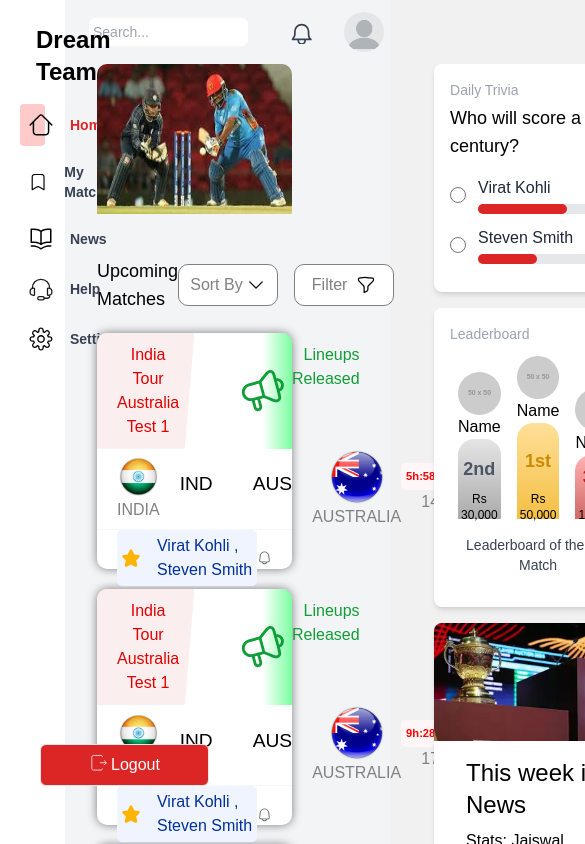
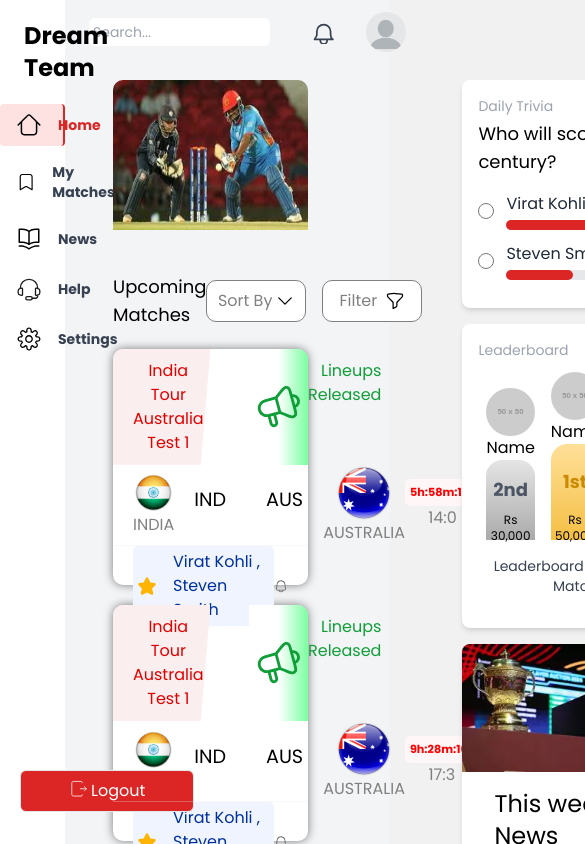
Before and after one commit to D11-MP/Dream11-prototype, a Next.js app in the folder frontend/: page / in a window 390 px wide. Shown: the top 844 px of the page, 585 px wide, since content can reach past the window. Built offline with nearby package versions, Linux system fonts and the light colour scheme.

Commit message:
navbar responsiveness

```diff
--- a/frontend/app/_components/leftnav.tsx
+++ b/frontend/app/_components/leftnav.tsx
@@ -5,17 +5,23 @@
 export default function Leftnav() {
   const pathName = usePathname();
   return (
-    <div className=" p-5 bg-white-100">
-      <div className="text-2xl mt-1 mb-4 ml-4 font-bold">Dream Team</div>
-      <div className="space-y-2 w-full text-sm mb-96">
+    <div className="flex-col flex h-screen pb-8 justify-between bg-white-100 ">
+      <div>
+        <div className="text-2xl px-6 py-5 font-bold">Dream Team</div>
+
+        <div className="space-y-2 w-full text-sm">
           <Link
             href="/"
-          className={`text-gray-700 font-bold flex items-center  hover:bg-red-200 rounded ${
-            pathName === "/" ? "text-red-600 bg-red-200" : "text-black"
+            className={`text-gray-700 pl-2 font-bold flex items-center  hover:bg-red-100 rounded ${
+              pathName === "/"
+                ? "text-red-600 bg-red-100 border-r-2  border-r-red-600"
+                : "text-black"
             }`}
           >
             <div
-            className={"flex items-center space-x-2 cursor-pointer p-2 rounded"}
+              className={
+                "flex items-center space-x-2 cursor-pointer p-2 rounded"
+              }
             >
               <svg
                 width="26"
@@ -37,12 +43,16 @@
           </Link>
           <Link
             href="/matches"
-          className={`text-gray-700 font-bold flex items-center  hover:bg-red-200 rounded ${
-            pathName === "/matches" ? "text-red-600 bg-red-200" : "text-black"
+            className={`text-gray-700 pl-2 font-bold flex items-center  hover:bg-red-100 rounded ${
+              pathName === "/matches"
+                ? "text-red-600 bg-red-100  border-r-2 border-r-red-600"
+                : "text-black"
             }`}
           >
             <div
-            className={"flex items-center space-x-2 cursor-pointer p-2 rounded"}
+              className={
+                "flex items-center space-x-2 cursor-pointer p-2 rounded"
+              }
             >
               <svg
                 width="26"
@@ -64,12 +74,16 @@
           </Link>
           <Link
             href="/news"
-          className={`text-gray-700 font-bold flex items-center  hover:bg-red-200 rounded ${
-            pathName === "/news" ? "text-red-600 bg-red-200" : "text-black"
+            className={`text-gray-700 pl-2 font-bold flex items-center  hover:bg-red-100 rounded ${
+              pathName === "/news"
+                ? "text-red-600 bg-red-100   border-r-2 border-r-red-600"
+                : "text-black"
             }`}
           >
             <div
-            className={"flex items-center space-x-2 cursor-pointer p-2 rounded"}
+              className={
+                "flex items-center space-x-2 cursor-pointer p-2 rounded"
+              }
             >
               <svg
                 width="26"
@@ -91,12 +105,16 @@
           </Link>
           <Link
             href="/help"
-          className={`text-gray-700 font-bold flex items-center  hover:bg-red-200 rounded ${
-            pathName === "/help" ? "text-red-600 bg-red-200" : "text-black"
+            className={`text-gray-700 pl-2 font-bold flex items-center  hover:bg-red-100 rounded ${
+              pathName === "/help"
+                ? "text-red-600 bg-red-100  border-r-2 border-r-red-600"
+                : "text-black"
             }`}
           >
             <div
-            className={"flex items-center space-x-2 cursor-pointer p-2 rounded"}
+              className={
+                "flex items-center space-x-2 cursor-pointer p-2 rounded"
+              }
             >
               <svg
                 width="26"
@@ -140,12 +158,16 @@
           </Link>
           <Link
             href="/settings"
-          className={`text-gray-700 font-bold flex items-center  hover:bg-red-200 rounded ${
-            pathName === "/settings" ? "text-red-600 bg-red-200" : "text-black"
+            className={`text-gray-700 pl-2 font-bold flex items-center  hover:bg-red-100 rounded ${
+              pathName === "/settings"
+                ? "text-red-600 bg-red-100 border-r-2 border-r-red-600"
+                : "text-black"
             }`}
           >
             <div
-            className={"flex items-center space-x-2 cursor-pointer p-2 rounded"}
+              className={
+                "flex items-center space-x-2 cursor-pointer p-2 rounded"
+              }
             >
               <svg
                 width="26"
@@ -166,7 +188,9 @@
             </div>
           </Link>
         </div>
-      <button className="ml-5 flex gap-1 text-white bg-red-600 pl-12 pr-12 pt-2 pb-2 border rounded-md">
+      </div>
+      <div>
+        <button className="ml-5 flex gap-1 text-white bg-red-600 pl-12 pr-12 pt-2 pb-2  border rounded-md">
           <svg
             width="18"
             height="18"
@@ -199,5 +223,6 @@
           <div> Logout</div>
         </button>
       </div>
+    </div>
   );
 }
--- a/frontend/app/layout.tsx
+++ b/frontend/app/layout.tsx
@@ -1,7 +1,8 @@
 import type { Metadata } from "next";
 import Topnav from "./_components/Topnav";
+import { Poppins } from "next/font/google";
 import "./globals.css";
-import LeftNav from "./_components/Leftnav";
+import LeftNav from "./_components/leftnav";
 
 export const metadata: Metadata = {
   title: "Dream 11",
@@ -9,24 +10,37 @@
     "Dream11 lets you showcase your sports knowledge and strategic skills by creating your own fantasy teams for cricket, football, basketball, and more. Compete with millions of fans, earn points based on real-life player performances, and win exciting rewards!",
 };
 
+const poppins = Poppins({
+  subsets: ["latin"],
+  weight: ["400", "700"], // Specify desired font weights
+  variable: "--font-poppins", // Using as a CSS variable
+});
+
 export default function RootLayout({
   children,
 }: {
   children: React.ReactNode;
 }) {
   return (
-    <html lang="en">
-      <body className="bg-primary-white min-h-screen">
+    <html lang="en" className={poppins.variable}>
+      <body className="bg-primary-white min-h-screen font-sans">
         <div className="flex flex-col min-h-screen">
+          {/* Layout structure */}
           <div className="flex flex-grow">
+            {/* Left Navigation */}
             <aside className="w-1/6 bg-white h-screen fixed">
               <LeftNav />
             </aside>
+
+            {/* Main Content */}
             <main className="flex flex-col w-5/6 ml-[16.666%] bg-gray-100 min-h-screen">
+              {/* Top Navigation */}
               <div>
                 <Topnav />
               </div>
-              <>{children}</>
+
+              {/* Dynamic Children */}
+              <div className="flex-grow p-4">{children}</div>
             </main>
           </div>
         </div>
--- a/frontend/tailwind.config.ts
+++ b/frontend/tailwind.config.ts
@@ -9,14 +9,26 @@
   theme: {
     extend: {
       colors: {
-        background: "var(--background)",
-        foreground: "var(--foreground)",
-        redGradient: "#CF6868",
-        redGradient2: "#FFB2B2",
-        yellowGradient: "#F4BF43",
-        yellowGradient2: "#FFE099",
-        grayGradient: "#E5E5E5",
-        grayGradient2: "#AAAAAA",
+        background: "var(--background)", // Background color from CSS variables
+        foreground: "var(--foreground)", // Foreground color from CSS variables
+        redGradient: "#CF6868", // Custom red gradient color
+        redGradient2: "#FFB2B2", // Custom secondary red gradient color
+        yellowGradient: "#F4BF43", // Custom yellow gradient color
+        yellowGradient2: "#FFE099", // Custom secondary yellow gradient color
+        grayGradient: "#E5E5E5", // Custom gray gradient color
+        grayGradient2: "#AAAAAA", // Custom secondary gray gradient color
+      },
+      fontFamily: {
+        sans: ["var(--font-poppins)", "sans-serif"], // Global Poppins font
+      },
+      gradientColorStops: {
+        // Gradient customization using existing colors
+        "red-start": "#CF6868",
+        "red-end": "#FFB2B2",
+        "yellow-start": "#F4BF43",
+        "yellow-end": "#FFE099",
+        "gray-start": "#E5E5E5",
+        "gray-end": "#AAAAAA",
       },
     },
   },
```
Also changed, not shown: frontend/public/Poppins-Medium.ttf (added). Lines whose indentation alone changed are shown as unchanged.
